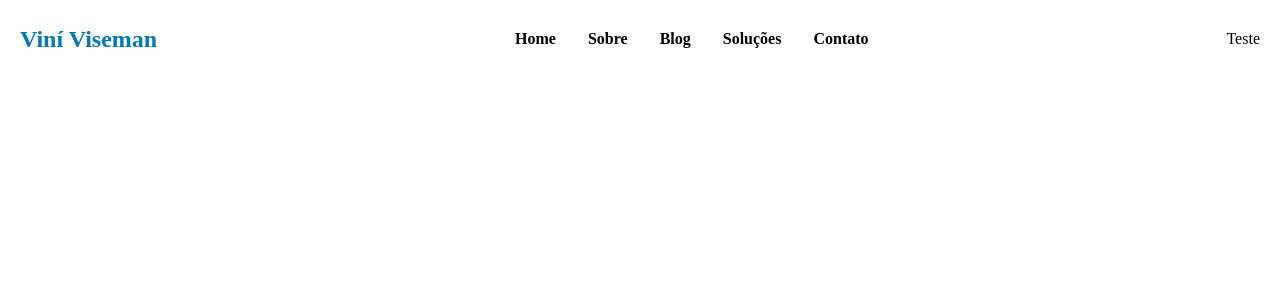
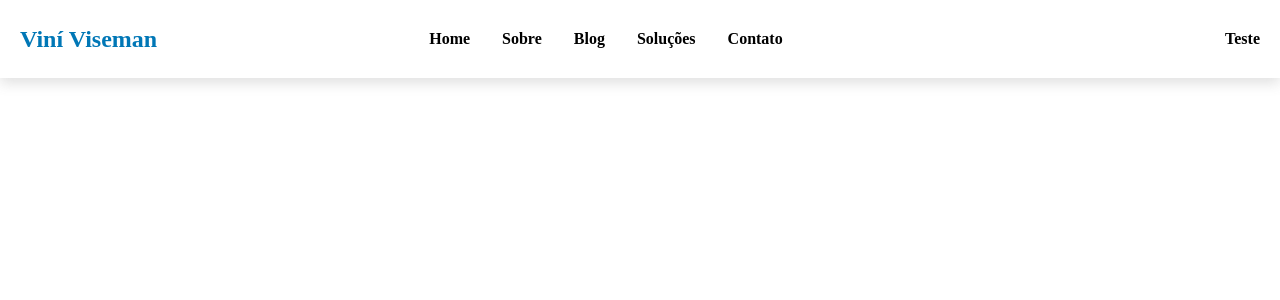
Before and after one commit to kelvincharlesdev/viniviseman, a React (Vite) app: page / in a window 1280 px wide. Shown: the top 300 px of the page. Built offline with nearby package versions, Linux system fonts and the light colour scheme.

Commit message:
feat: add hoo useWindowWidth

```diff
--- a/src/componentes/Modal/Modal.styles.ts
+++ b/src/componentes/Modal/Modal.styles.ts
@@ -34,7 +34,6 @@ export const Close__Modal = styled.div`
 export const Open__Modal = styled.button`
   color: ${({ theme }) => theme.colors.neutral.medium};
   font-size: ${({ theme }) => theme.fonts.size.md};
-  padding-right: 64px;
 `;
 
 export const Wrapper__Modal = styled.div`
--- a/src/containers/Header/Header.styles.ts
+++ b/src/containers/Header/Header.styles.ts
@@ -1,35 +1,22 @@
 import styled from 'styled-components';
 
 export const Header = styled.header`
-  max-width: 100%;
+  width: 100%;
   height: 78px;
-
+  position: fixed;
   display: flex;
-  justify-content: space-between;
   align-items: center;
   padding: 0 20px;
-  border-color: transparent;
-  gap: 32px;
+  box-shadow: 0 0.4rem 0.8rem 0 rgba(99, 99, 99, 0.2);
+
+  @media (max-width: 768px) {
+    justify-content: space-between;
+  }
 `;
 
 export const Logo = styled.div`
+  min-width: 33%;
   color: ${({ theme }) => theme.colors.neutral.medium};
   font-size: ${({ theme }) => theme.fonts.size.md};
   font-weight: bold;
 `;
-
-export const Menu = styled.nav`
-  display: flex;
-  gap: 32px;
-  align-items: center;
-  font-weight: bolder;
-
-  :hover {
-    color: ${({ theme }) => theme.colors.neutral.medium};
-  }
-
-  @media (max-width: 540px) {
-    align-items: flex-start;
-    flex-direction: column;
-  }
-`;
--- a/src/containers/Header/Header.tsx
+++ b/src/containers/Header/Header.tsx
@@ -1,54 +1,23 @@
 import { ModalContent } from '../../componentes/Modal';
+import { useWindowWidth } from '../../hooks/useWindowWidth';
 import * as S from './Header.styles';
-import { useState, useEffect } from 'react';
+
+import { NavBar } from './components/NavBar';
 
 export const Header = () => {
-  const [windowWidth, setWindowWidth] = useState(window.innerWidth);
-
-  useEffect(() => {
-    const handleResize = () => {
-      setWindowWidth(window.innerWidth);
-    };
-
-    window.addEventListener('resize', handleResize);
-
-    return () => {
-      window.removeEventListener('resize', handleResize);
-    };
-  }, []);
+  const windowWidth = useWindowWidth();
 
   return (
     <S.Header>
       <S.Logo>Viní Viseman</S.Logo>
-      {windowWidth > 540 ? (
-        <S.Menu>
-          <a href="/">Home</a>
 
-          <a href="/">Sobre</a>
-
-          <a href="/">Blog</a>
-
-          <a href="/">Soluções</a>
-
-          <a href="/">Contato</a>
-        </S.Menu>
+      {windowWidth > 768 ? (
+        <NavBar />
       ) : (
         <ModalContent>
-          <S.Menu>
-            <a href="/">Home</a>
-
-            <a href="/">Sobre</a>
-
-            <a href="/">Blog</a>
-
-            <a href="/">Soluções</a>
-
-            <a href="/">Contato</a>
-          </S.Menu>
+          <NavBar />
         </ModalContent>
       )}
-
-      <button>Teste</button>
     </S.Header>
   );
 };
--- /dev/null
+++ b/src/containers/Header/components/NavBar.styles.ts
@@ -0,0 +1,25 @@
+import styled from 'styled-components';
+
+export const NavBar = styled.nav`
+  width: 100%;
+  flex: 1;
+  display: flex;
+
+  align-items: center;
+  justify-content: space-between;
+  font-weight: bolder;
+
+  :hover {
+    color: ${({ theme }) => theme.colors.neutral.medium};
+  }
+
+  @media (max-width: 768px) {
+    align-items: flex-start;
+    flex-direction: column;
+  }
+`;
+
+export const NavBarContent = styled.div`
+  display: flex;
+  gap: 32px;
+`;
--- /dev/null
+++ b/src/containers/Header/components/NavBar.tsx
@@ -0,0 +1,20 @@
+import * as S from './NavBar.styles';
+
+export const NavBar = () => {
+  return (
+    <S.NavBar>
+      <S.NavBarContent>
+        <a href="/">Home</a>
+
+        <a href="/">Sobre</a>
+
+        <a href="/">Blog</a>
+
+        <a href="/">Soluções</a>
+
+        <a href="/">Contato</a>
+      </S.NavBarContent>
+      <button>Teste</button>
+    </S.NavBar>
+  );
+};
--- a/src/containers/Header/index.ts
+++ b/src/containers/Header/index.ts
@@ -1 +1 @@
-export * from './Header'
+export * from './Header';
--- /dev/null
+++ b/src/hooks/useWindowWidth.tsx
@@ -0,0 +1,18 @@
+import { useState, useEffect } from 'react';
+
+export const useWindowWidth = () => {
+  const [windowWidth, setWindowWidth] = useState(window.innerWidth);
+
+  useEffect(() => {
+    const handleResize = () => {
+      setWindowWidth(window.innerWidth);
+    };
+
+    window.addEventListener('resize', handleResize);
+    return () => {
+      window.removeEventListener('resize', handleResize);
+    };
+  }, []);
+
+  return windowWidth;
+};
```
